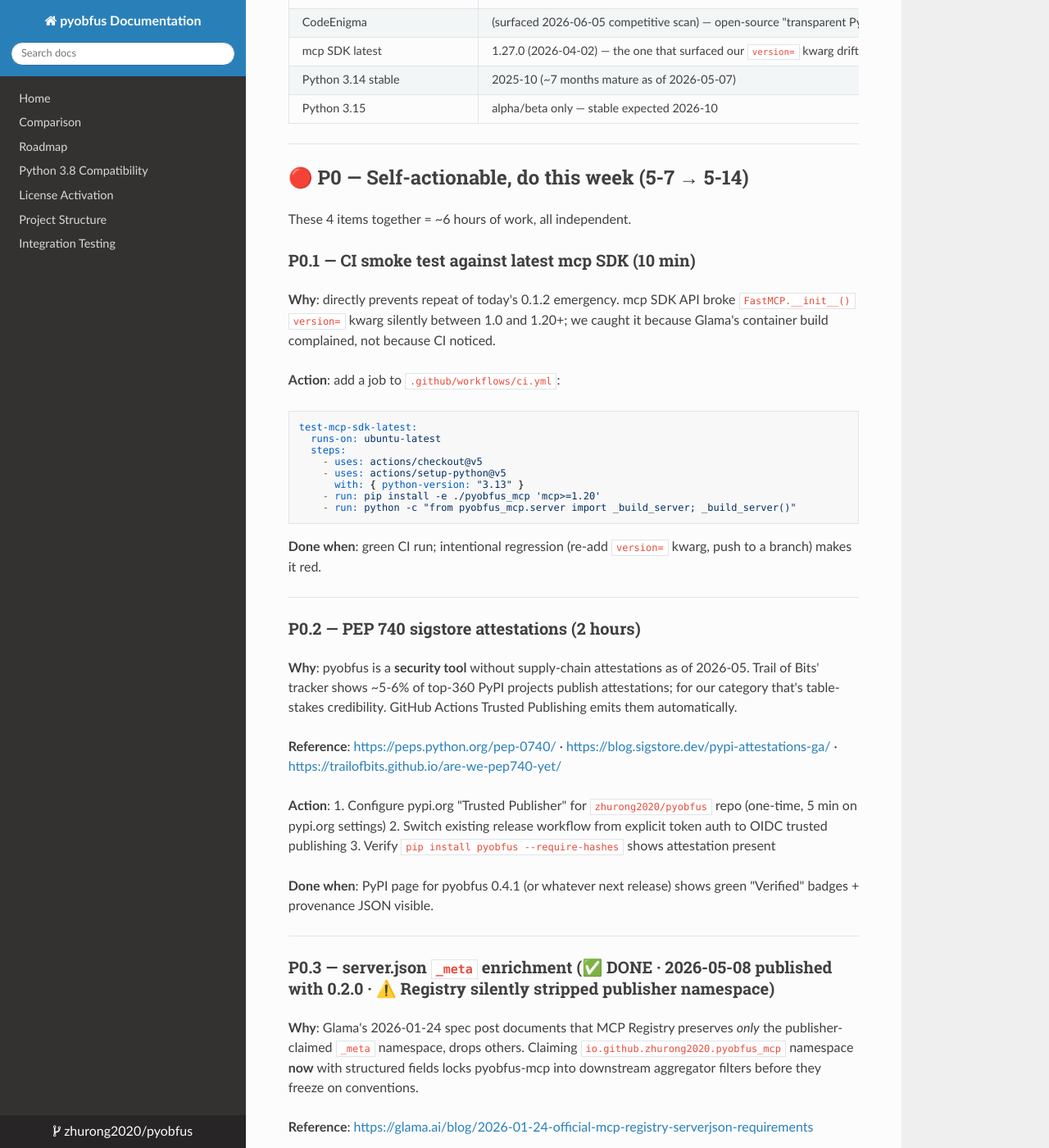
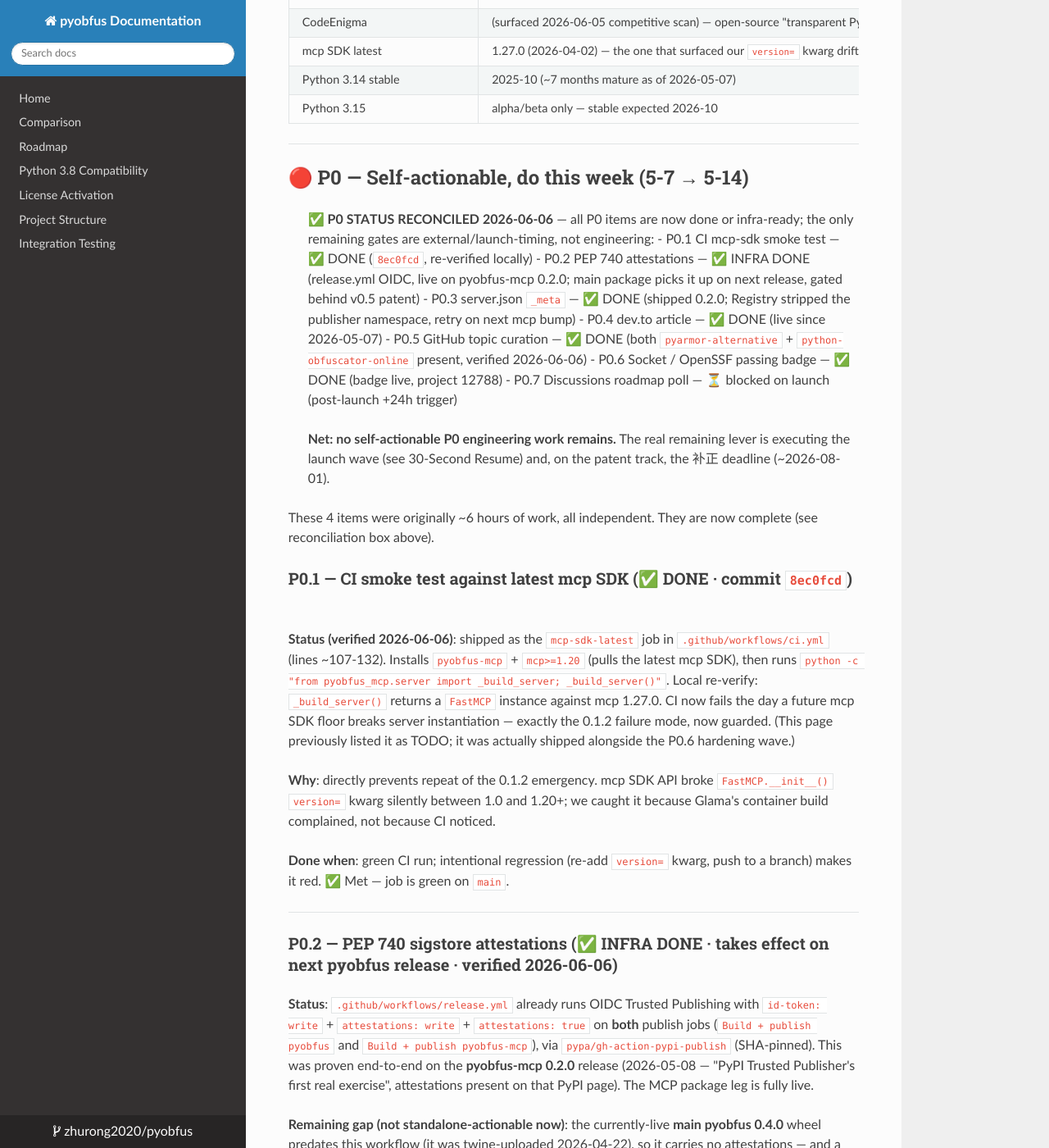
Before and after one commit to zhurong2020/pyobfus, an MkDocs documentation site: the page built from docs/POST_V0.4_TODO.md, in a window 1280 px wide and 1400 px high, scrolled down 1389 px. Shown: the whole window at 82% size. Built offline with MkDocs 1.6.1, drawn with Linux system fonts in a browser that asks for light colours; nearby versions of some CDN libraries; some of the changed text lies outside the part shown.

Commit message:
docs(POST_V0.4_TODO): reconcile stale P0 status (all P0 done/infra-ready)
Verified 2026-06-06 that three P0 items the doc still listed as TODO were
already shipped; updated each + added a status-reconciliation box:

- P0.1 CI mcp-sdk smoke test: already shipped in 8ec0fcd as the
  `mcp-sdk-latest` job; re-verified _build_server() -> FastMCP on mcp 1.27.0.
- P0.2 PEP 740 attestations: release.yml already does OIDC trusted
  publishing + attestations:true on both jobs; proven on pyobfus-mcp 0.2.0.
  Main package gets it on next release (gated behind v0.5 patent).
- P0.5 GitHub topic curation: both pyarmor-alternative +
  python-obfuscator-online topics already present on the repo.

Net: no self-actionable P0 engineering work remains. Remaining levers are
launch-wave execution and the patent 补正 deadline.

Co-Authored-By: Claude Opus 4.8 (1M context) <noreply@anthropic.com>

````diff
--- a/docs/POST_V0.4_TODO.md
+++ b/docs/POST_V0.4_TODO.md
@@ -39,41 +39,38 @@
 
 ## 🔴 P0 — Self-actionable, do this week (5-7 → 5-14)
 
-These 4 items together = ~6 hours of work, all independent.
+> **✅ P0 STATUS RECONCILED 2026-06-06** — all P0 items are now done or infra-ready; the only remaining gates are external/launch-timing, not engineering:
+> - P0.1 CI mcp-sdk smoke test — ✅ DONE (`8ec0fcd`, re-verified locally)
+> - P0.2 PEP 740 attestations — ✅ INFRA DONE (release.yml OIDC, live on pyobfus-mcp 0.2.0; main package picks it up on next release, gated behind v0.5 patent)
+> - P0.3 server.json `_meta` — ✅ DONE (shipped 0.2.0; Registry stripped the publisher namespace, retry on next mcp bump)
+> - P0.4 dev.to article — ✅ DONE (live since 2026-05-07)
+> - P0.5 GitHub topic curation — ✅ DONE (both `pyarmor-alternative` + `python-obfuscator-online` present, verified 2026-06-06)
+> - P0.6 Socket / OpenSSF passing badge — ✅ DONE (badge live, project 12788)
+> - P0.7 Discussions roadmap poll — ⏳ blocked on launch (post-launch +24h trigger)
+>
+> **Net: no self-actionable P0 engineering work remains.** The real remaining lever is executing the launch wave (see 30-Second Resume) and, on the patent track, the 补正 deadline (~2026-08-01).
 
-### P0.1 — CI smoke test against latest mcp SDK (10 min)
+These 4 items were originally ~6 hours of work, all independent. They are now complete (see reconciliation box above).
 
-**Why**: directly prevents repeat of today's 0.1.2 emergency. mcp SDK API broke `FastMCP.__init__()` `version=` kwarg silently between 1.0 and 1.20+; we caught it because Glama's container build complained, not because CI noticed.
+### P0.1 — CI smoke test against latest mcp SDK (✅ DONE · commit `8ec0fcd`)
 
-**Action**: add a job to `.github/workflows/ci.yml`:
+**Status (verified 2026-06-06)**: shipped as the `mcp-sdk-latest` job in `.github/workflows/ci.yml` (lines ~107-132). Installs `pyobfus-mcp` + `mcp>=1.20` (pulls the latest mcp SDK), then runs `python -c "from pyobfus_mcp.server import _build_server; _build_server()"`. Local re-verify: `_build_server()` returns a `FastMCP` instance against mcp 1.27.0. CI now fails the day a future mcp SDK floor breaks server instantiation — exactly the 0.1.2 failure mode, now guarded. (This page previously listed it as TODO; it was actually shipped alongside the P0.6 hardening wave.)
 
-```yaml
-test-mcp-sdk-latest:
-  runs-on: ubuntu-latest
-  steps:
-    - uses: actions/checkout@v5
-    - uses: actions/setup-python@v5
-      with: { python-version: "3.13" }
-    - run: pip install -e ./pyobfus_mcp 'mcp>=1.20'
-    - run: python -c "from pyobfus_mcp.server import _build_server; _build_server()"
-```
+**Why**: directly prevents repeat of the 0.1.2 emergency. mcp SDK API broke `FastMCP.__init__()` `version=` kwarg silently between 1.0 and 1.20+; we caught it because Glama's container build complained, not because CI noticed.
 
-**Done when**: green CI run; intentional regression (re-add `version=` kwarg, push to a branch) makes it red.
+**Done when**: green CI run; intentional regression (re-add `version=` kwarg, push to a branch) makes it red. ✅ Met — job is green on `main`.
 
 ---
 
-### P0.2 — PEP 740 sigstore attestations (2 hours)
+### P0.2 — PEP 740 sigstore attestations (✅ INFRA DONE · takes effect on next pyobfus release · verified 2026-06-06)
 
-**Why**: pyobfus is a **security tool** without supply-chain attestations as of 2026-05. Trail of Bits' tracker shows ~5-6% of top-360 PyPI projects publish attestations; for our category that's table-stakes credibility. GitHub Actions Trusted Publishing emits them automatically.
+**Status**: `.github/workflows/release.yml` already runs OIDC Trusted Publishing with `id-token: write` + `attestations: write` + `attestations: true` on **both** publish jobs (`Build + publish pyobfus` and `Build + publish pyobfus-mcp`), via `pypa/gh-action-pypi-publish` (SHA-pinned). This was proven end-to-end on the **pyobfus-mcp 0.2.0** release (2026-05-08 — "PyPI Trusted Publisher's first real exercise", attestations present on that PyPI page). The MCP package leg is fully live.
+
+**Remaining gap (not standalone-actionable now)**: the currently-live **main pyobfus 0.4.0** wheel predates this workflow (it was twine-uploaded 2026-04-22), so it carries no attestations — and a published version can't be retroactively attested. The main package picks up attestations automatically on its **next tagged release**, which is gated behind v0.5 (patent-gated, blocked until 补正办结). One residual check worth doing when that release lands: confirm the **pyobfus** package (separate from pyobfus-mcp) has its own PyPI "Trusted Publisher" entry configured, since Trusted Publisher config is per-package on pypi.org.
 
 **Reference**: <https://peps.python.org/pep-0740/> · <https://blog.sigstore.dev/pypi-attestations-ga/> · <https://trailofbits.github.io/are-we-pep740-yet/>
 
-**Action**:
-1. Configure pypi.org "Trusted Publisher" for `zhurong2020/pyobfus` repo (one-time, 5 min on pypi.org settings)
-2. Switch existing release workflow from explicit token auth to OIDC trusted publishing
-3. Verify `pip install pyobfus --require-hashes` shows attestation present
-
-**Done when**: PyPI page for pyobfus 0.4.1 (or whatever next release) shows green "Verified" badges + provenance JSON visible.
+**Done when**: PyPI page for the next pyobfus release (0.4.1 / 0.5.0) shows green "Verified" badges + provenance JSON visible. ✅ Already true for pyobfus-mcp 0.2.0; ⏳ pending for the main package's next release.
 
 ---
 
@@ -137,7 +134,9 @@ mcp-publisher login github -token "$(gh auth token)"
 
 ---
 
-### P0.5 — GitHub topic curation (5 min · zero deferred effort · added 2026-05-09)
+### P0.5 — GitHub topic curation (✅ DONE · verified 2026-06-06)
+
+**Status**: both target topics are live on the repo. `gh api repos/zhurong2020/pyobfus --jq '.topics'` (2026-06-06) returns: `ai-native, ast-obfuscation, claude-code, code-obfuscator, code-protection, cursor, llm-tools, mcp-server, pyarmor-alternative, python-obfuscator, python-obfuscator-online, python-security, source-protection`. Both `pyarmor-alternative` and `python-obfuscator-online` are present, so the SEO real estate is claimed ahead of the launch wave + N7 demo.
 
 **Why**: 2026-05-09 user audit of `https://github.com/topics/code-obfuscator` confirms only 12 repos in that topic, most stale 1-2 years; pyobfus is the only modern actively-maintained Python entry. Adding 1-2 more topics now claims SEO real estate before any future demo / VSCode extension launches — topic-history matters for GitHub topic ranking.
 
````
